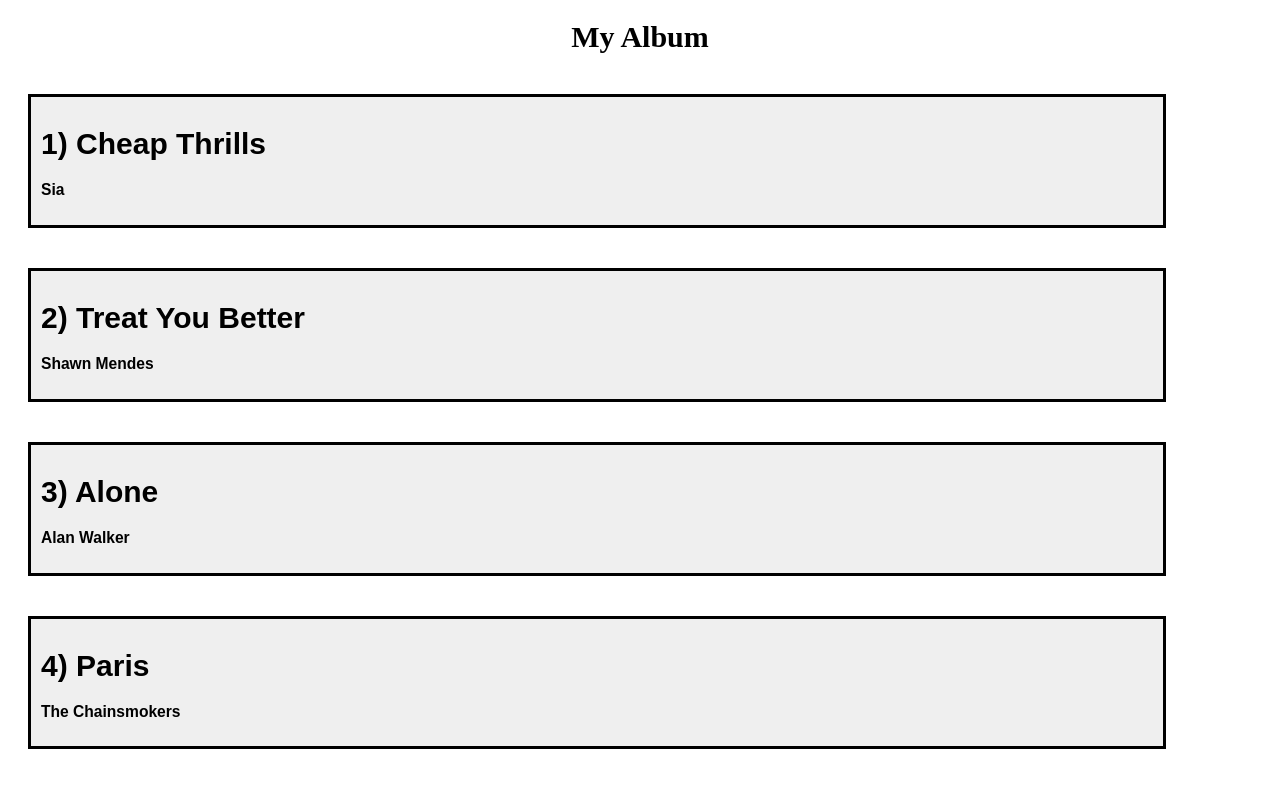
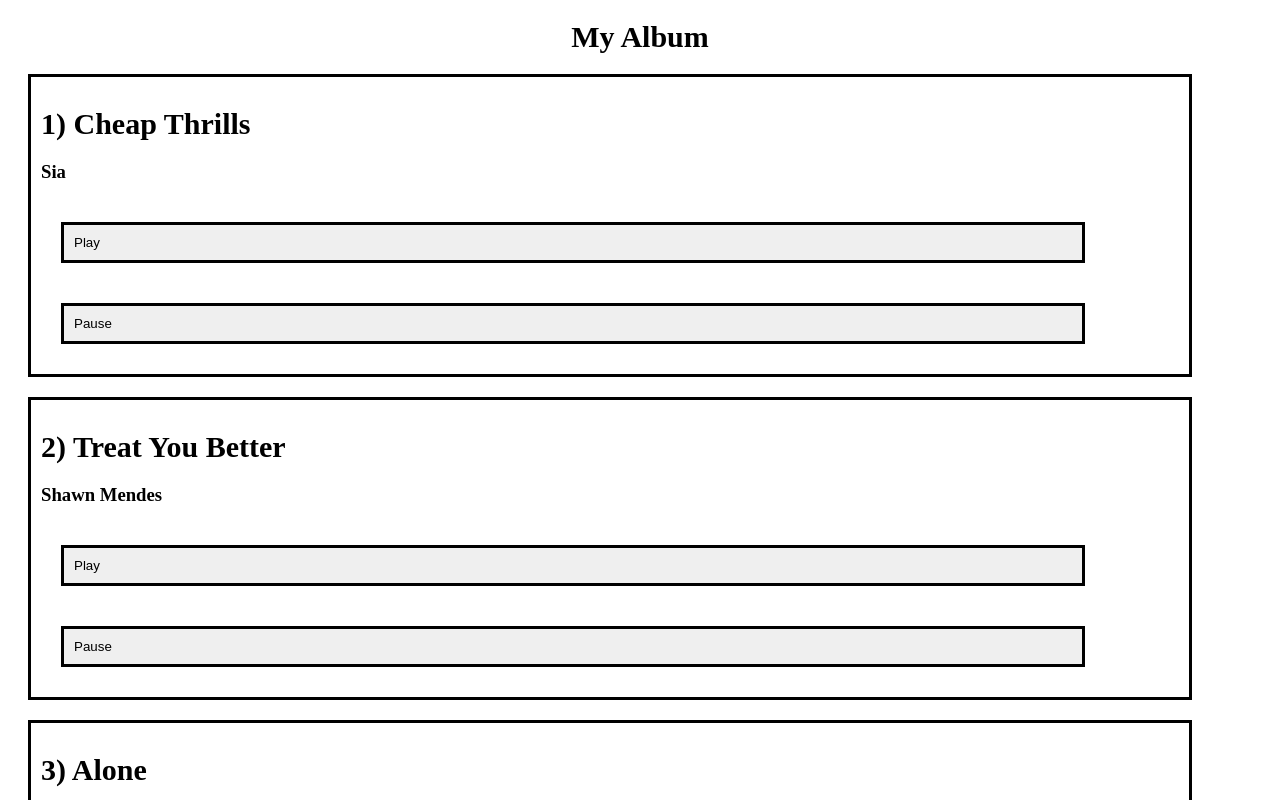
Before and after one commit to stupendoussuperpowers/summer-web-20, a React (Create React App) app in the folder my-summer-project/: page / in a window 1280 px wide. Shown: the top 800 px of the page. Built offline with nearby package versions, Linux system fonts and the light colour scheme.

Commit message:
pause/play button

```diff
--- a/my-summer-project/src/components/Card.jsx
+++ b/my-summer-project/src/components/Card.jsx
@@ -3,28 +3,36 @@
 
 function Card(props){
 
-   const [value,setValue]=useState(false)
+   const [value,setValue]=useState(null)
 
 
-   function isClicked(){
+   function playClicked(){
        setValue(true);
 
    }
-   function isdoubleClicked(){
+   function pauseClicked(){
     setValue(false);
 
 }
 
 
 
-return <button  onClick ={isClicked}
-onDoubleClick={isdoubleClicked}
-className={(value===true) ? "cardclicked" :"card"}>
+
+return <div className="card">
 
 <h1 className="song">{props.id}) {props.name}</h1>
 <h3 className="artist">{props.artist}</h3>
+<button onClick ={playClicked}
 
+className={(value===true) ? "cardclicked" :"card"}>
+Play
 </button>
+<button onClick ={pauseClicked}
+
+className={(value===false) ? "cardclicked" :"card"}>
+Pause
+</button>
+</div>
 }
 
 export default Card;
```
